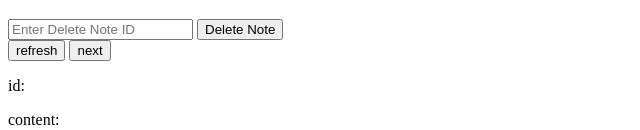
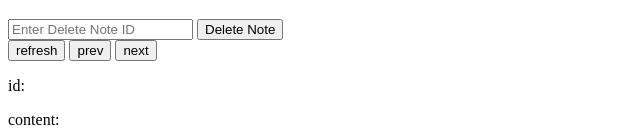
Before and after one commit to jim0409/todo-list, a plain HTML site: page statics/index.html in a window 1280 px wide. Shown: the part 196-326 px from the top of the page, without its empty margins (0-640 px from the left). Drawn offline with Linux system fonts and the light colour scheme; no server answers.

Commit message:
feat: add prev button

```diff
--- a/statics/index.html
+++ b/statics/index.html
@@ -123,6 +123,9 @@
 		}
 
 		function getNotes(pageNum) {
+			if (pageNum <0){
+				return
+			}
 			if (pageNum === 0) {
 				basePageNum = 0
 			}
@@ -200,6 +203,7 @@
 		</form>
 	</div>
 	<button type="submit" id=updateBtn onclick="getNotes(0)">refresh</button>
+	<button id=nextBtn onclick="getNotes(basePageNum-1)">prev</button>
 	<button id=nextBtn onclick="getNotes(basePageNum+1)">next</button>
 	<div class="list" id="list">
 		<div>
```
